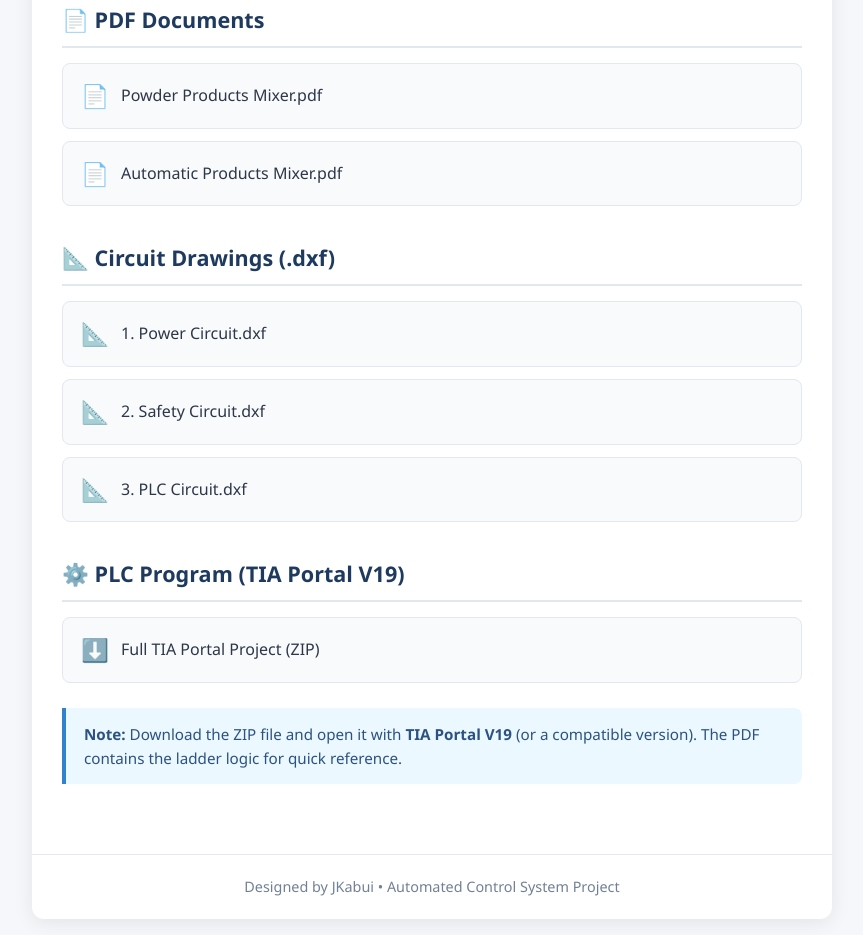
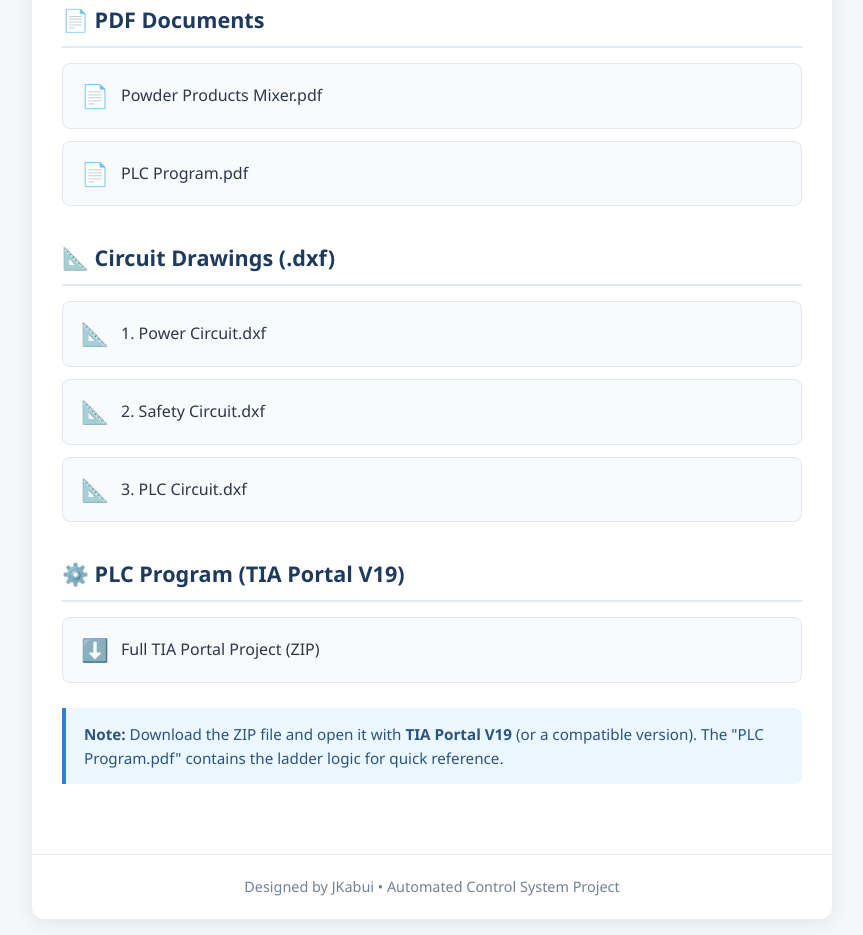
Before and after one commit to JKabui/Automated-Product-Mixers, a plain HTML site: page index.html in a window 1280 px wide. Shown: the part 375-1310 px from the top of the page, without its empty margins (208-1071 px from the left). Drawn offline with Linux system fonts and the light colour scheme.

Commit message:
Update PDF links and note in index.html

```diff
--- a/index.html
+++ b/index.html
@@ -114,9 +114,9 @@
             </a>
           </li>
           <li>
-            <a class="file-link" href="./Automatic%20Products%20Mixer.pdf" target="_blank">
+            <a class="file-link" href="./PLC_Program.pdf" target="_blank">
               <span class="icon pdf">📄</span>
-              Automatic Products Mixer.pdf
+              PLC Program.pdf
             </a>
           </li>
         </ul>
@@ -159,7 +159,7 @@
 
         <div class="note">
           <strong>Note:</strong> Download the ZIP file and open it with <strong>TIA Portal V19</strong>
-          (or a compatible version). The PDF contains the ladder logic for quick reference.
+          (or a compatible version). The "PLC Program.pdf" contains the ladder logic for quick reference.
         </div>
       </div>
     </div>
```
